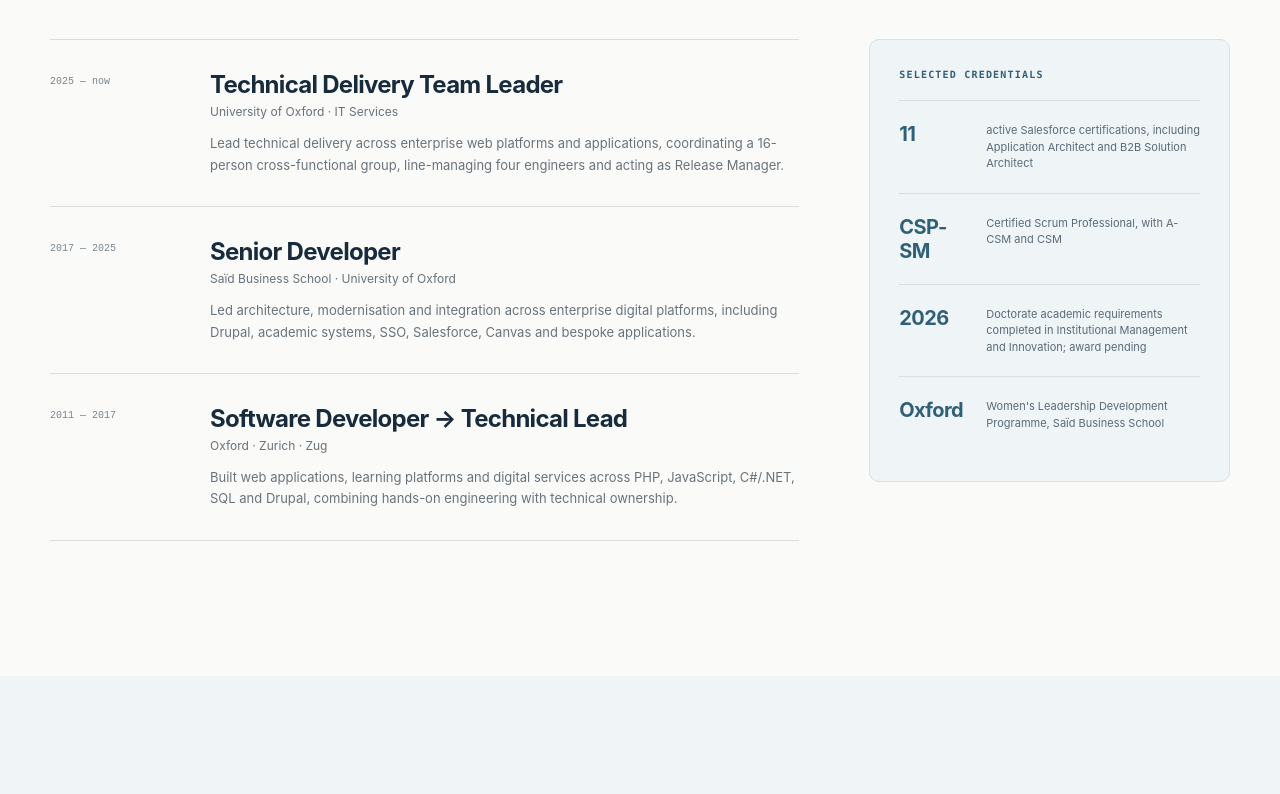
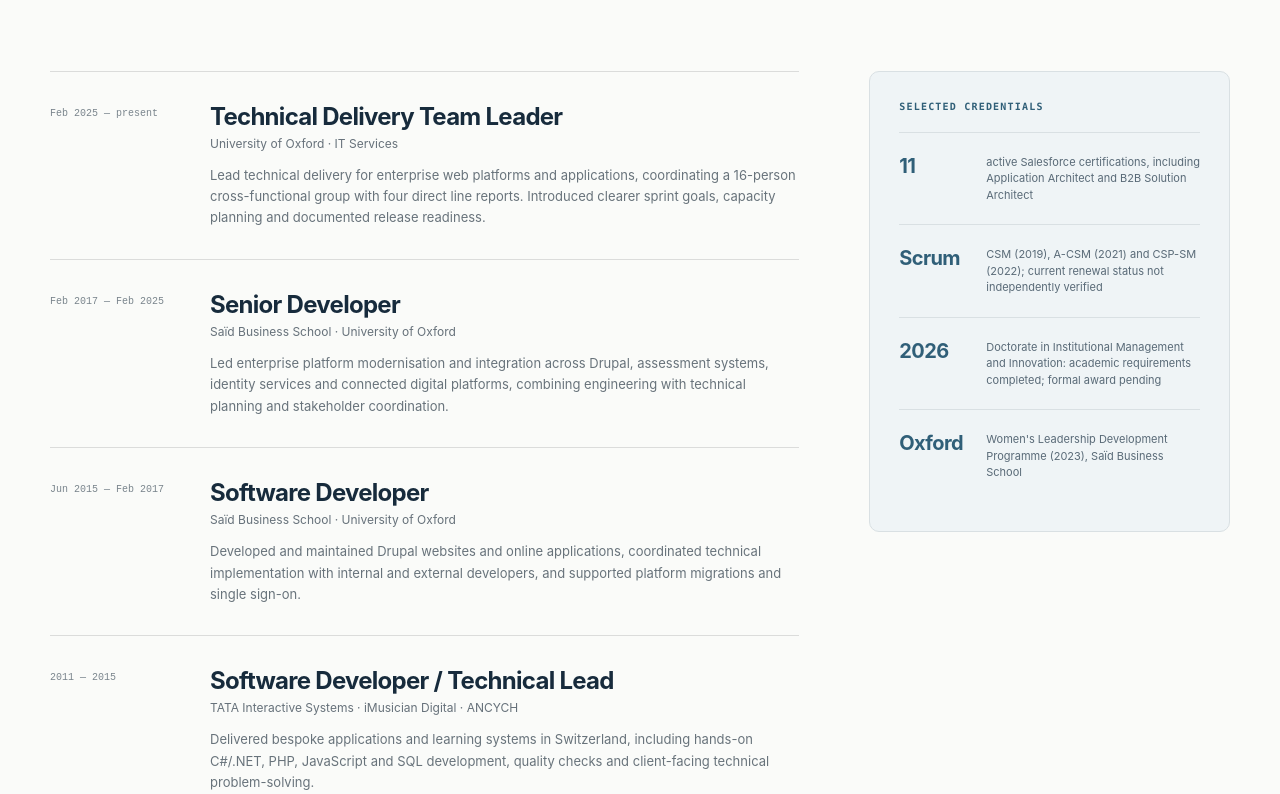
Before and after one commit to CeciG21/cg-website, a Next.js app: page /about in a window 1280 px wide. Shown: the part 1721-2515 px from the top of the page. Built offline with nearby package versions, Linux system fonts and the light colour scheme.

Commit message:
content: align experience dates and credential status with career evidence

```diff
--- a/app/about/page.tsx
+++ b/app/about/page.tsx
@@ -8,22 +8,28 @@ export const metadata: Metadata = {
 
 const experience = [
   {
-    period: "2025 — now",
+    period: "Feb 2025 — present",
     role: "Technical Delivery Team Leader",
     organisation: "University of Oxford · IT Services",
-    summary: "Lead technical delivery across enterprise web platforms and applications, coordinating a 16-person cross-functional group, line-managing four engineers and acting as Release Manager.",
+    summary: "Lead technical delivery for enterprise web platforms and applications, coordinating a 16-person cross-functional group with four direct line reports. Introduced clearer sprint goals, capacity planning and documented release readiness.",
   },
   {
-    period: "2017 — 2025",
+    period: "Feb 2017 — Feb 2025",
     role: "Senior Developer",
     organisation: "Saïd Business School · University of Oxford",
-    summary: "Led architecture, modernisation and integration across enterprise digital platforms, including Drupal, academic systems, SSO, Salesforce, Canvas and bespoke applications.",
+    summary: "Led enterprise platform modernisation and integration across Drupal, assessment systems, identity services and connected digital platforms, combining engineering with technical planning and stakeholder coordination.",
   },
   {
-    period: "2011 — 2017",
-    role: "Software Developer → Technical Lead",
-    organisation: "Oxford · Zurich · Zug",
-    summary: "Built web applications, learning platforms and digital services across PHP, JavaScript, C#/.NET, SQL and Drupal, combining hands-on engineering with technical ownership.",
+    period: "Jun 2015 — Feb 2017",
+    role: "Software Developer",
+    organisation: "Saïd Business School · University of Oxford",
+    summary: "Developed and maintained Drupal websites and online applications, coordinated technical implementation with internal and external developers, and supported platform migrations and single sign-on.",
+  },
+  {
+    period: "2011 — 2015",
+    role: "Software Developer / Technical Lead",
+    organisation: "TATA Interactive Systems · iMusician Digital · ANCYCH",
+    summary: "Delivered bespoke applications and learning systems in Switzerland, including hands-on C#/.NET, PHP, JavaScript and SQL development, quality checks and client-facing technical problem-solving.",
   },
 ];
 
@@ -34,14 +40,14 @@ export default function AboutPage() {
       <section className="section-shell mp-page-hero">
         <span className="section-kicker">ABOUT CECI</span>
         <h1>Technical leadership grounded in real engineering.</h1>
-        <p>I work where software engineering, architecture, delivery and leadership meet. I have progressed from developer to senior engineer and technical delivery leader while continuing to stay close to code, systems and technical decisions.</p>
+        <p>I work across software engineering, technical leadership, Agile delivery and applied AI. My career spans hands-on development, enterprise system modernisation, engineering collaboration and managing technical delivery, with a focus on practical, maintainable solutions.</p>
       </section>
 
       <section className="section-shell profile-section mp-profile-tight">
         <div className="profile-grid">
           <div className="profile-story">
             <p className="large-copy">At the University of Oxford I lead technical delivery across enterprise web platforms and applications, bringing together engineering, product, QA, architecture, migration and operational concerns.</p>
-            <p>Earlier, at Saïd Business School, I led platform modernisation, integrations, SSO and enterprise CMS development. I care about practical engineering: clear evidence, bounded risk, maintainable systems, useful interfaces and delivery processes that help teams make better decisions.</p>
+            <p>Earlier, at Saïd Business School, I worked on enterprise CMS modernisation, bespoke systems, integrations and SSO. I value practical engineering: sound technical decisions, maintainable systems, transparent evidence and delivery processes that help people solve problems.</p>
           </div>
           <div className="proof-grid">
             <article className="proof-card"><span>01</span><h3>Build</h3><p>React, Next.js, Node.js, TypeScript, APIs, SQL and enterprise web platforms.</p></article>
@@ -69,16 +75,16 @@ export default function AboutPage() {
           <aside className="credentials-card">
             <span className="card-label">SELECTED CREDENTIALS</span>
             <div className="credential"><b>11</b><span>active Salesforce certifications, including Application Architect and B2B Solution Architect</span></div>
-            <div className="credential"><b>CSP-SM</b><span>Certified Scrum Professional, with A-CSM and CSM</span></div>
-            <div className="credential"><b>2026</b><span>Doctorate academic requirements completed in Institutional Management and Innovation; award pending</span></div>
-            <div className="credential"><b>Oxford</b><span>Women&apos;s Leadership Development Programme, Saïd Business School</span></div>
+            <div className="credential"><b>Scrum</b><span>CSM (2019), A-CSM (2021) and CSP-SM (2022); current renewal status not independently verified</span></div>
+            <div className="credential"><b>2026</b><span>Doctorate in Institutional Management and Innovation: academic requirements completed; formal award pending</span></div>
+            <div className="credential"><b>Oxford</b><span>Women&apos;s Leadership Development Programme (2023), Saïd Business School</span></div>
           </aside>
         </div>
       </section>
 
       <section className="capabilities-section">
         <div className="section-shell capabilities-grid">
-          <div className="capability-intro"><span className="section-number">02</span><span className="section-kicker">CAPABILITIES</span><h2>Technical depth with delivery context.</h2><p>I work across the full path from idea and architecture to implementation, assurance, release and operational handover.</p></div>
+          <div className="capability-intro"><span className="section-number">02</span><span className="section-kicker">CAPABILITIES</span><h2>Technical depth with delivery context.</h2><p>My experience connects hands-on software development, technical decision-making, integration, assurance and the coordination required to deliver reliable changes.</p></div>
           <div className="capability-columns">
             <div><span>ENGINEERING</span><p>React · Next.js · JavaScript · TypeScript · Node.js · HTML/CSS · Drupal/PHP · REST APIs · SQL · Git · CI/CD</p></div>
             <div><span>PLATFORMS & DATA</span><p>PostgreSQL · MySQL · Docker · Kubernetes · Linux/Bash · Payload · Salesforce · Canvas · Azure DevOps</p></div>
```
